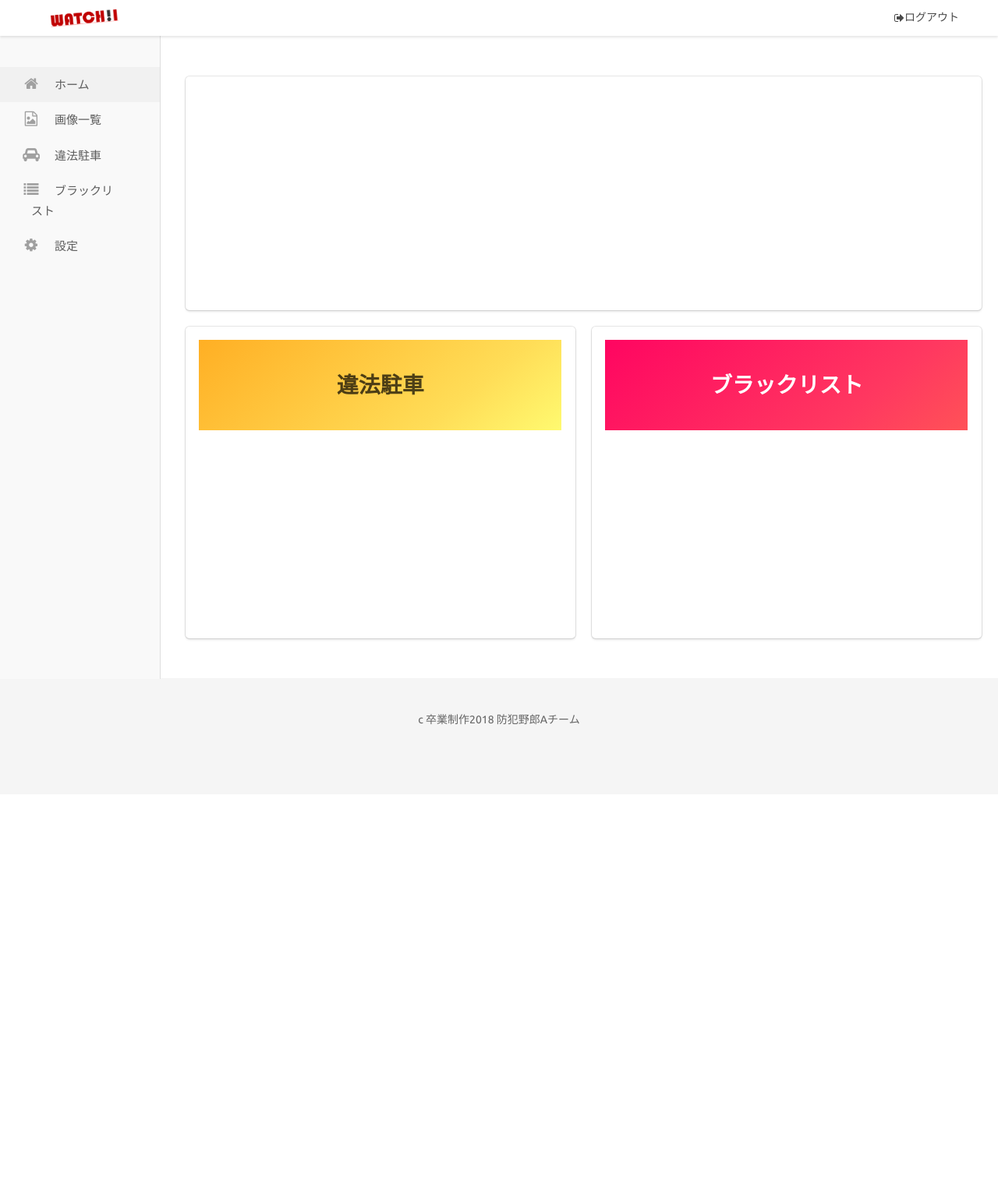
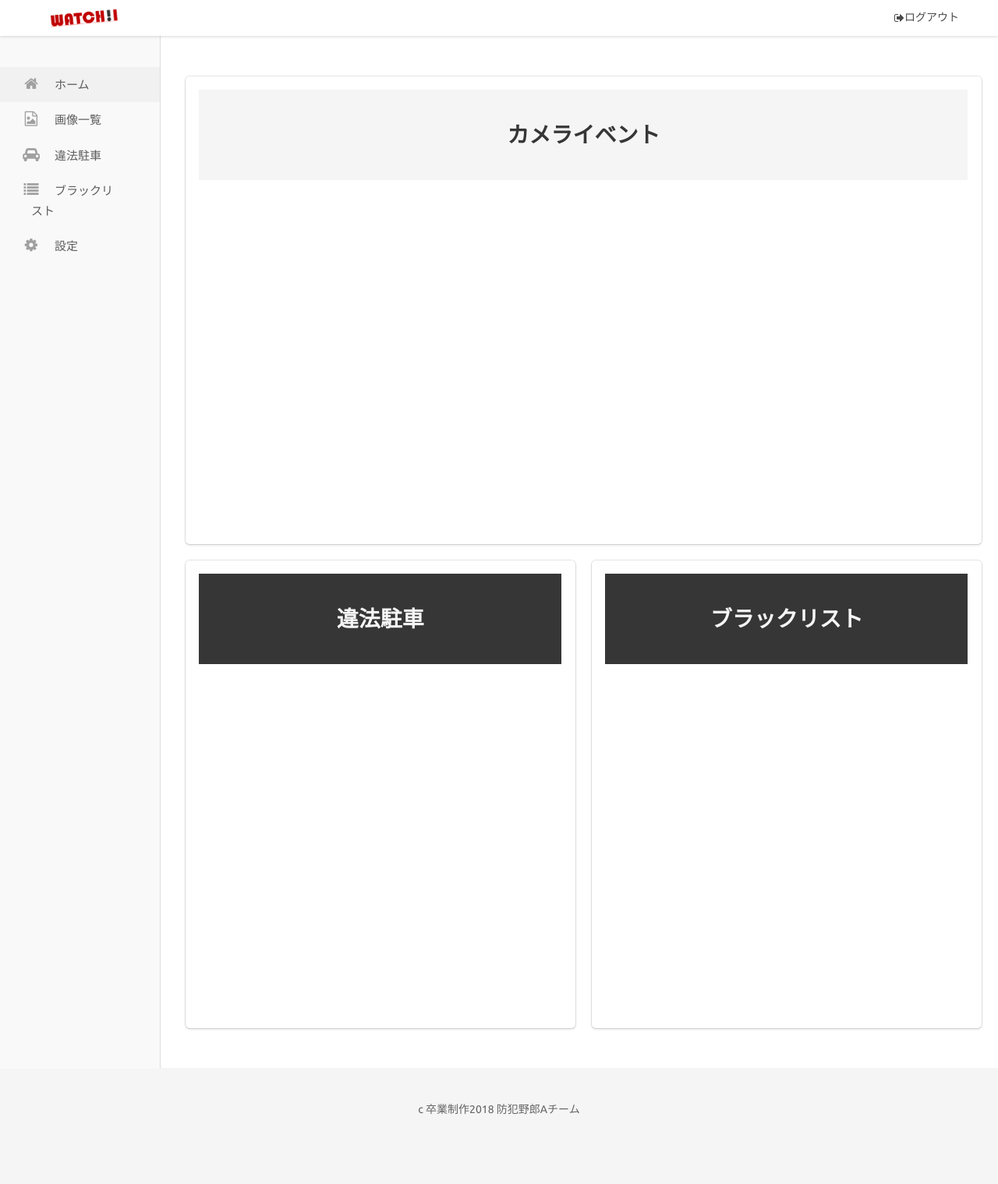
Before and after one commit to YutaKohashi/sotsusei-server-app-docker, a Django app: template web/web/templates/web/home_bulma.html in a window 1280 px wide. Shown: the whole page at 78% size. Before the commit the page ends 930 px from the top, so only its background shows below. Run offline with Django 3.2, Linux system fonts and the light colour scheme; the template is opened without the code that fills it, so the values that code supplies are empty.

Commit message:
表示ページのハイライトを有効

```diff
--- a/web/templates/base.html
+++ b/web/templates/base.html
@@ -30,19 +30,19 @@
 
             <div class="navbar-menu is-active">
                 <div class="navbar-end">
-                    <a class="navbar-item is-hidden-desktop" href="{% url 'web:home' %}"> <i class="fa fa-home"></i>
+                    <a class="navbar-item is-hidden-desktop {% block navbr_home_active %}{% endblock %}" href="{% url 'web:home' %}"> <i class="fa fa-home"></i>
                         ホーム
                     </a>
-                    <a class="navbar-item is-hidden-desktop" href="{% url 'web:image' %}"><i class="fa fa-file-image-o"></i>
+                    <a class="navbar-item is-hidden-desktop {% block navbr_image_active %}{% endblock %}" href="{% url 'web:image' %}"><i class="fa fa-file-image-o"></i>
                         画像一覧
                     </a>
-                    <a class="navbar-item  is-hidden-desktop" href="{% url 'web:parking' %}"><i class="fa fa-car"></i>
+                    <a class="navbar-item  is-hidden-desktop {% block navbr_parking_active %}{% endblock %}" href="{% url 'web:parking' %}"><i class="fa fa-car"></i>
                         違法駐車
                     </a>
-                    <a class="navbar-item is-hidden-desktop" href="{% url 'web:blacklist' %}"><i class="fa fa-list"></i>
+                    <a class="navbar-item is-hidden-desktop {% block navbr_blacklist_active %}{% endblock %}" href="{% url 'web:blacklist' %}"><i class="fa fa-list"></i>
                         ブラックリスト
                     </a>
-                    <a class="navbar-item is-hidden-desktop" href="{% url 'web:setting' %}"><i class="fa fa-gear"></i>
+                    <a class="navbar-item is-hidden-desktop {% block navbr_setting_active %}{% endblock %}" href="{% url 'web:setting' %}"><i class="fa fa-gear"></i>
                         設定
                     </a>
 
@@ -62,15 +62,15 @@
     <aside class="column is-2 aside hero is-fullheight is-hidden-touch">
         <div>
             <div class="main">
-                <a href="{% url 'web:home' %}" class="item active"><span class="icon"><i class="fa fa-home"></i></span><span
+                <a href="{% url 'web:home' %}" class="item {% block nav_home_active %}{% endblock %}"><span class="icon"><i class="fa fa-home"></i></span><span
                         class="name">ホーム</span></a>
-                <a href="{% url 'web:image' %}" class="item"><span class="icon"><i class="fa fa-file-image-o"></i></span><span
+                <a href="{% url 'web:image' %}" class="item {% block nav_image_active %}{% endblock %}"><span class="icon"><i class="fa fa-file-image-o"></i></span><span
                         class="name">画像一覧</span></a>
-                <a href="{% url 'web:parking' %}" class="item"><span class="icon"><i class="fa fa-car"></i></span><span
+                <a href="{% url 'web:parking' %}" class="item {% block nav_parking_active %}{% endblock %}"><span class="icon"><i class="fa fa-car"></i></span><span
                         class="name">違法駐車</span></a>
-                <a href="{% url 'web:blacklist' %}" class="item"><span class="icon"><i class="fa fa-list"></i></span><span
+                <a href="{% url 'web:blacklist' %}" class="item {% block nav_blacklist_active %}{% endblock %}"><span class="icon"><i class="fa fa-list"></i></span><span
                         class="name">ブラックリスト</span></a>
-                <a href="{% url 'web:setting' %}" class="item"><span class="icon"><i class="fa fa-gear"></i></span><span
+                <a href="{% url 'web:setting' %}" class="item {% block nav_setting_active %}{% endblock %}"><span class="icon"><i class="fa fa-gear"></i></span><span
                         class="name">設定</span></a>
             </div>
         </div>
--- a/web/web/templates/web/home_bulma.html
+++ b/web/web/templates/web/home_bulma.html
@@ -1,10 +1,22 @@
 {% extends "base.html" %}
-
+{% block nav_home_active %}
+    active
+{% endblock nav_home_active %}
+{% block navbr_home_active %}
+    is-active
+{% endblock navbr_home_active %}
 {% block contents %}
     <div class="columns">
         <div class="column is-12">
-            <article class="box media" style="height: 300px; overflow-y: scroll; margin-top: 10px;">
+            <article class="box media" style="height: 600px; overflow-y: scroll; margin-top: 10px;">
                 <div class="media-content">
+                    <div class="hero is-light">
+                        <div class="hero-body">
+                            <div class="container" style="width: 100%;">
+                                <h1 class="title" align="center">カメライベント</h1>
+                            </div>
+                        </div>
+                    </div>
                     {% for news in news_ary%}
                         <article class="media">
                             <a href="{{news.url}}">{{news.comment}}</a>
@@ -16,12 +28,12 @@
     </div>
     <div class="columns">
         <div class="column is-6">
-            <article class="box media" style="height: 400px;overflow-y: scroll;">
+            <article class="box media" style="height: 600px;overflow-y: scroll;">
                 <div class="media-content">
 
-                    <div class="hero is-warning is-bold">
+                    <div class="hero is-dark">
                         <div class="hero-body">
-                            <div class="container" style="width: 400px;">
+                            <div class="container" style="width: 100%">
                                 <h1 class="title" align="center">違法駐車</h1>
                             </div>
                         </div>
@@ -36,12 +48,12 @@
             </article>
         </div>
         <div class="column is-6">
-            <article class="box media" style="height: 400px; overflow-y: scroll;">
+            <article class="box media" style="height: 600px; overflow-y: scroll;">
                 <div class="media-content">
 
-                    <div class="hero is-danger is-bold">
+                    <div class="hero is-dark">
                         <div class="hero-body">
-                            <div class="container" style="width: 400px;">
+                            <div class="container" style="width: 100%;">
                                 <h1 class="title" align="center">ブラックリスト</h1>
                             </div>
                         </div>
```
Also changed, not shown: web/web/templates/web/blacklist_bulma.html (+6 -1 lines), web/web/templates/web/configuration_bulma.html (+6 -1 lines), web/web/templates/web/image_bulma.html (+6 -3 lines), web/web/templates/web/parking_bulma.html (+6 -1 lines).
